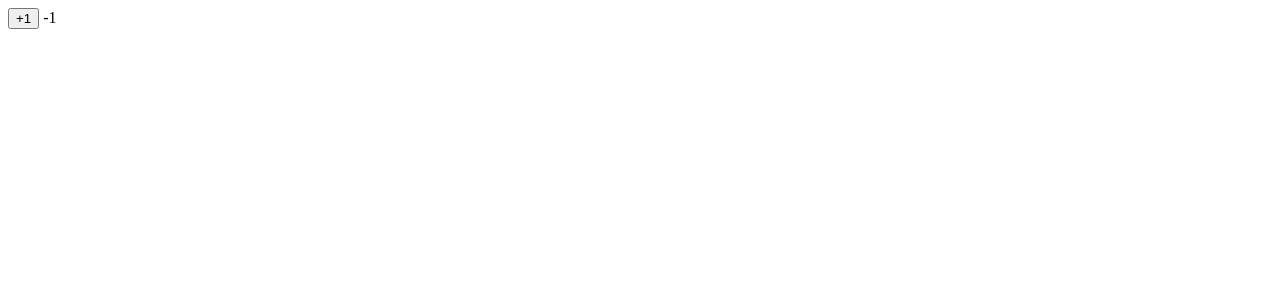
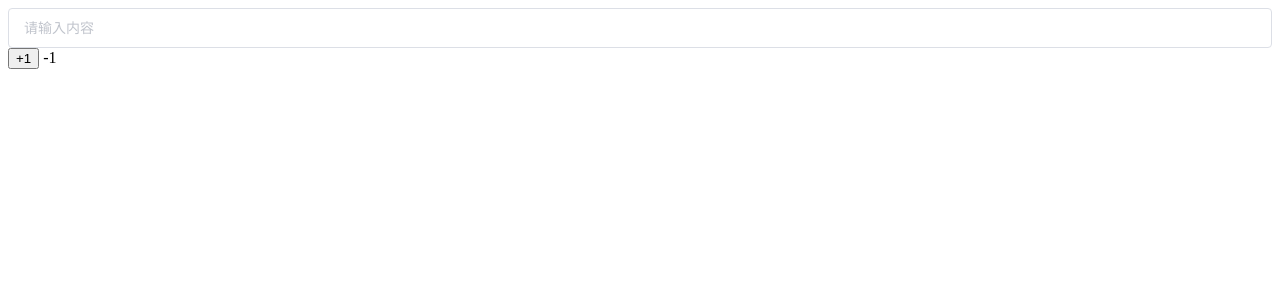
Before and after one commit to luoxiaozero/vite-vue2, a Vue app: page /#/vue2 in a window 1280 px wide. Before the commit this address led to /#/. Shown: the top 300 px of the page. Built offline with nearby package versions, Linux system fonts and the light colour scheme.

Commit message:
✨ feat: 引入element-ui

```diff
--- a/package.json
+++ b/package.json
@@ -15,6 +15,7 @@
     "vite": "^3.0.3"
   },
   "dependencies": {
+    "element-ui": "^2.15.9",
     "pinia": "^2.0.16",
     "pinia-plugin-persist": "^1.0.0",
     "vue": "^2.7.8",
--- a/src/main.js
+++ b/src/main.js
@@ -2,7 +2,9 @@ import Vue from "vue"
 import App from "./App.vue"
 import router from "./router"
 import pinia from "./store"
-
+import ElementUI from 'element-ui';
+import 'element-ui/lib/theme-chalk/index.css';
+Vue.use(ElementUI);
 new Vue({
     render: h => h(App),
     router,
--- a/src/pages/Home2.vue
+++ b/src/pages/Home2.vue
@@ -6,6 +6,7 @@ export default {
     data() {
         const userStore = useUserStore()
         return {
+            input: '',
             count: userStore.token
         }
     },
@@ -21,6 +22,7 @@ export default {
 
 <template>
     <div>
+        <el-input v-model="input" placeholder="请输入内容"></el-input>
         <button @click="add">+1</button>
         {{ count }}
     </div>
```
Also changed, not shown: 2 other files (tests, documents, lock files or other folders).
